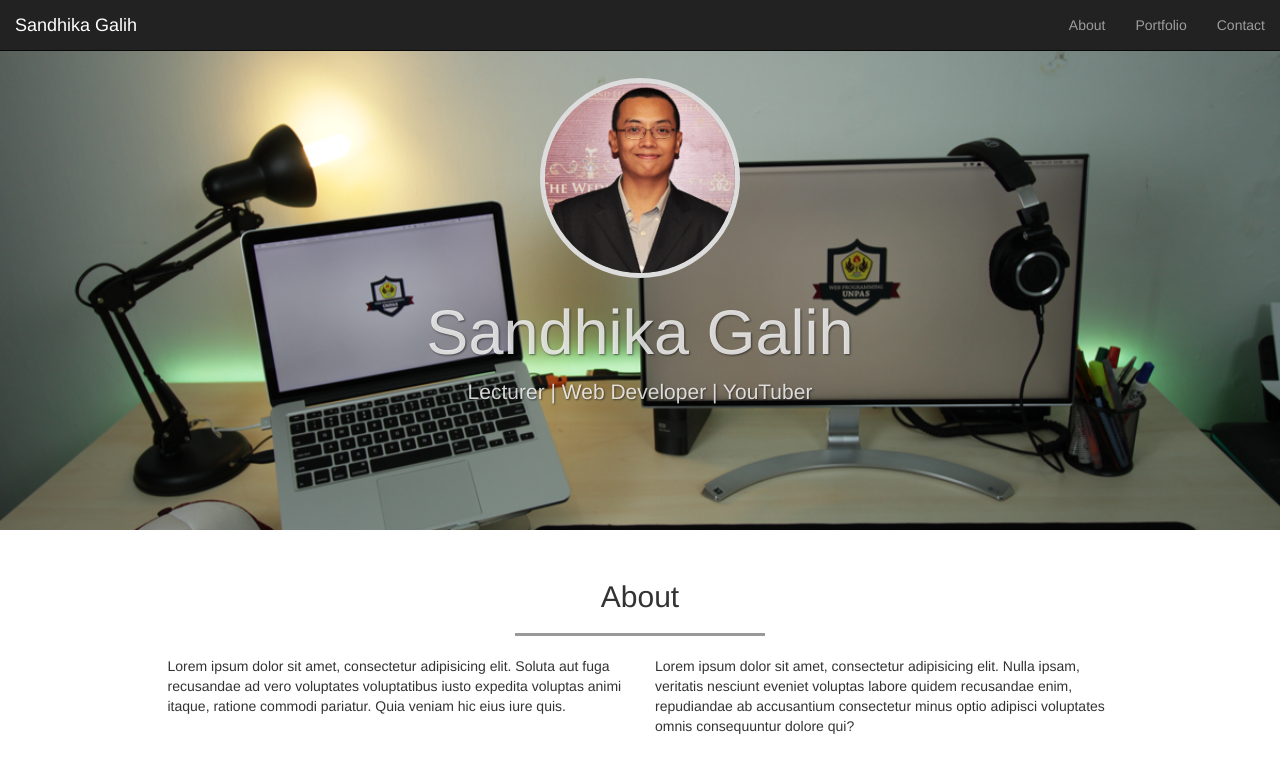
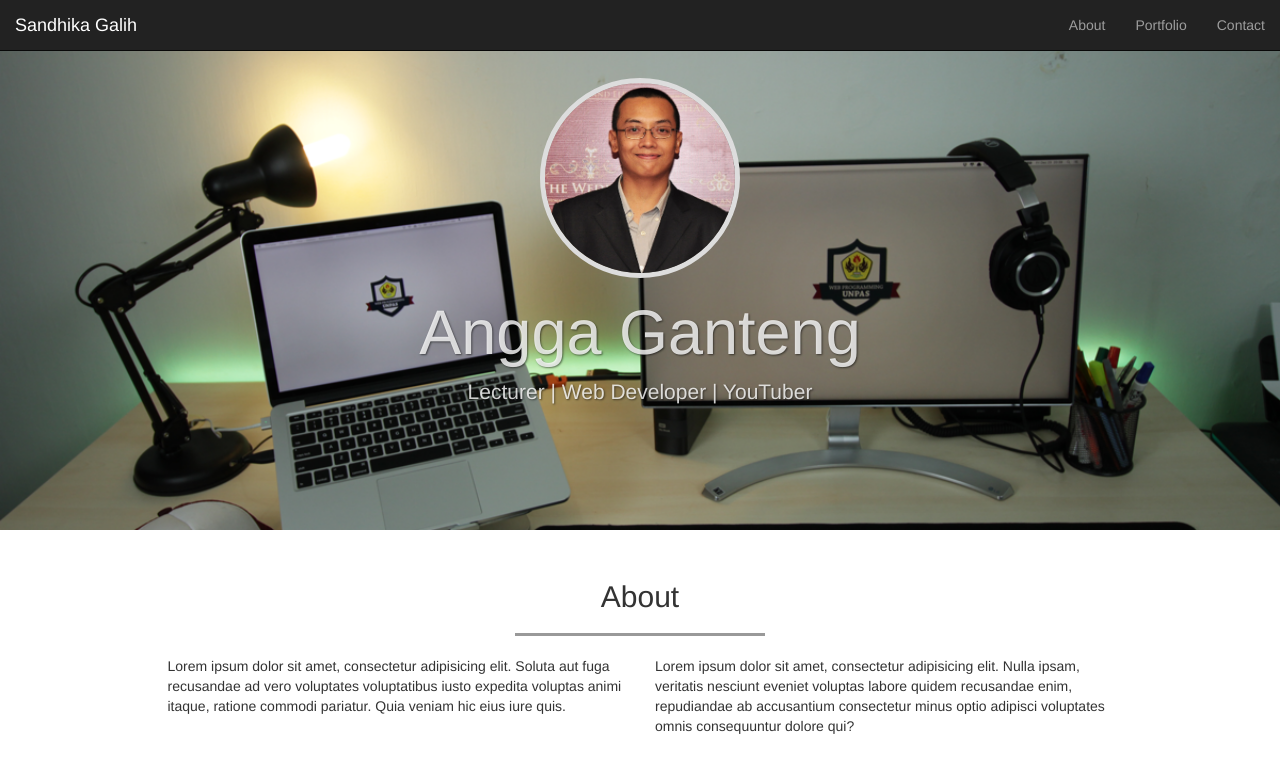
Before and after one commit to muhammadridwan47/parallax, a plain HTML site: page index.html in a window 1280 px wide. Shown: the top 772 px of the page. Drawn offline with Linux system fonts and the light colour scheme.

Commit message:
mengubah nama

```diff
--- a/index.html
+++ b/index.html
@@ -50,7 +50,7 @@
     <!-- jumbotron -->
     <div class="jumbotron text-center">
       <img src="img/sandhika.png" class="img-circle">
-      <h1>Sandhika Galih</h1>
+      <h1>Angga Ganteng</h1>
       <p>Lecturer | Web Developer | YouTuber</p>
     </div>
     <!-- akhir jumbotron -->
```
